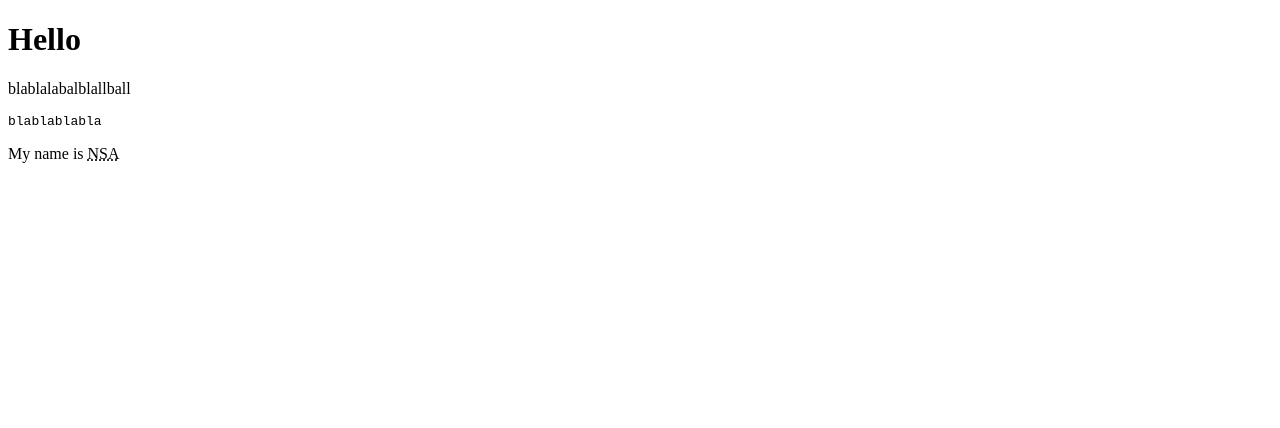
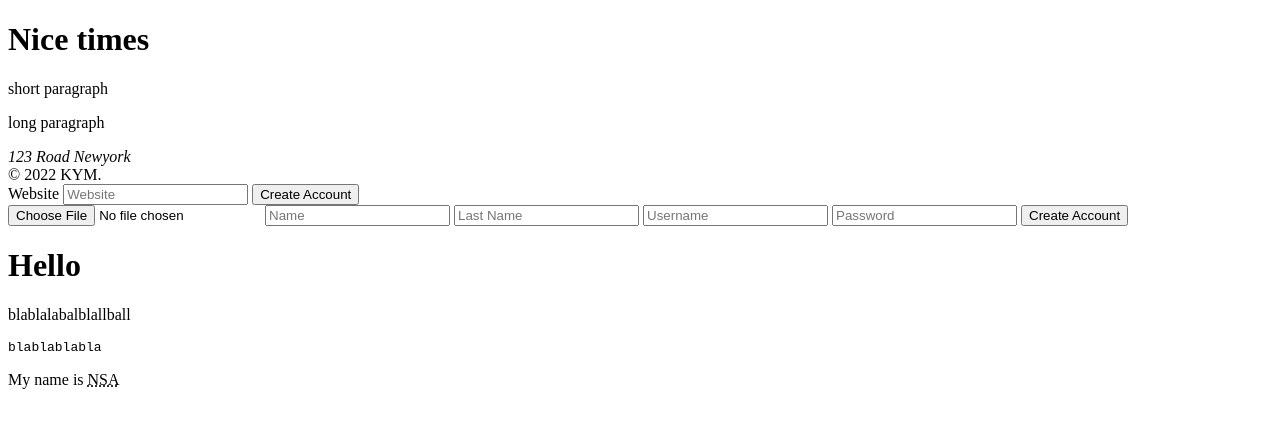
Before and after one commit to lifeissea/Vanilla_JS, a plain HTML site: page home.html in a window 1280 px wide. Drawn offline with Linux system fonts and the light colour scheme.

Commit message:
html test

```diff
--- a/home.html
+++ b/home.html
@@ -12,7 +12,28 @@
     <meta charset="utf-8" />
   </head>
   <body>
-    <audio></audio>
+    <header>
+      <h1>Nice times</h1>
+    </header>
+    <main>
+      <span>short paragraph</span>
+      <p>long paragraph</p>
+      <address>123 Road Newyork</address>
+    </main>
+    <footer>&copy; 2022 KYM.</footer>
+    <form>
+      <div>
+        <label for="website">Website</label>
+        <input id="website" required placeholder="Website" type="url" />
+        <input type="submit" value="Create Account" />
+      </div>
+      <input type="file" accept=".pdf" />
+      <input required placeholder="Name" type="text" />
+      <input required placeholder="Last Name" type="text" />
+      <input required placeholder="Username" type="text" />
+      <input required placeholder="Password" minlength="8" type="password" />
+      <input type="submit" value="Create Account" />
+    </form>
     <h1>Hello</h1>
     <p>blablalabalblallball</p>
     <pre>blablablabla</pre>
```
